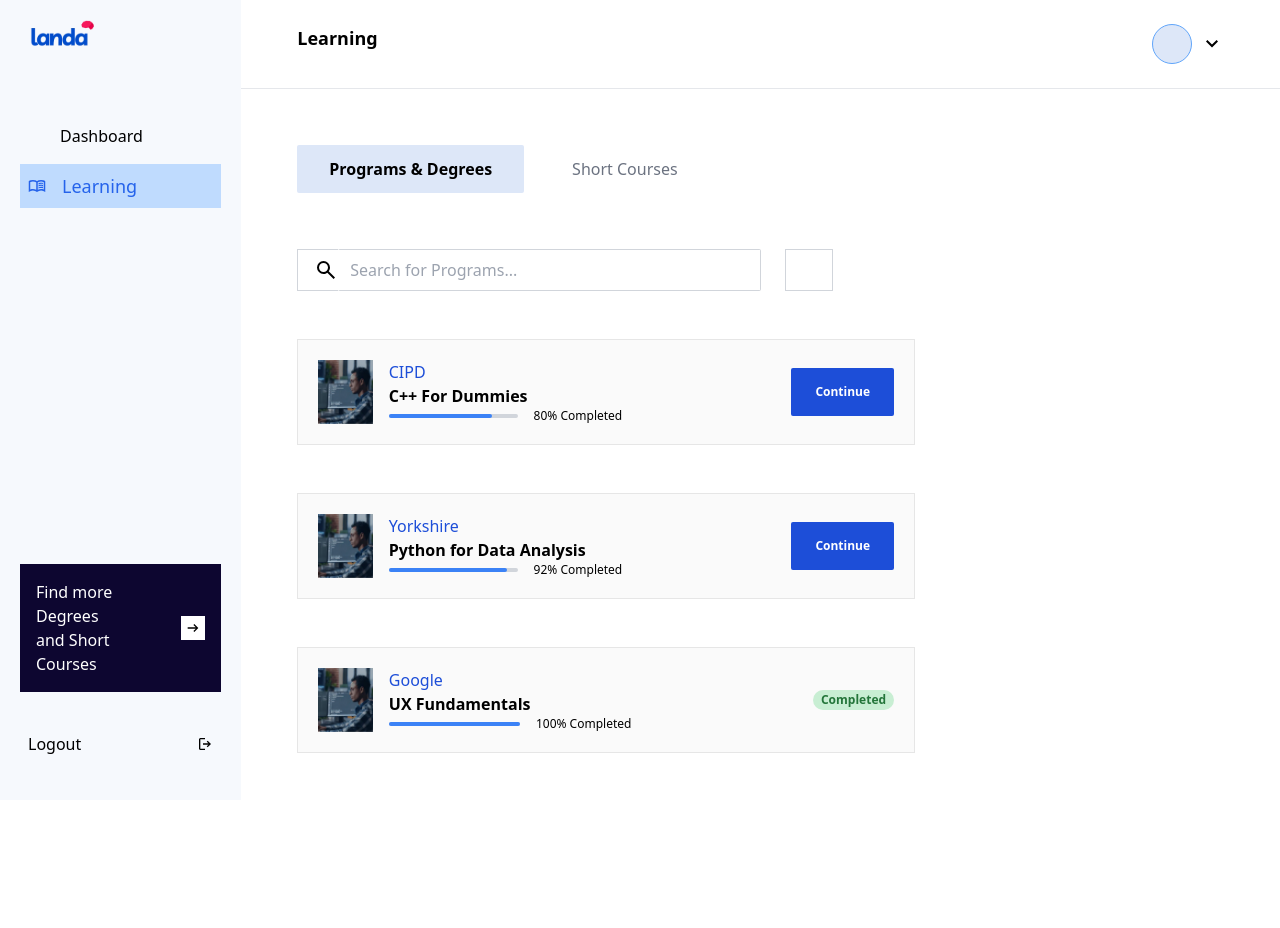
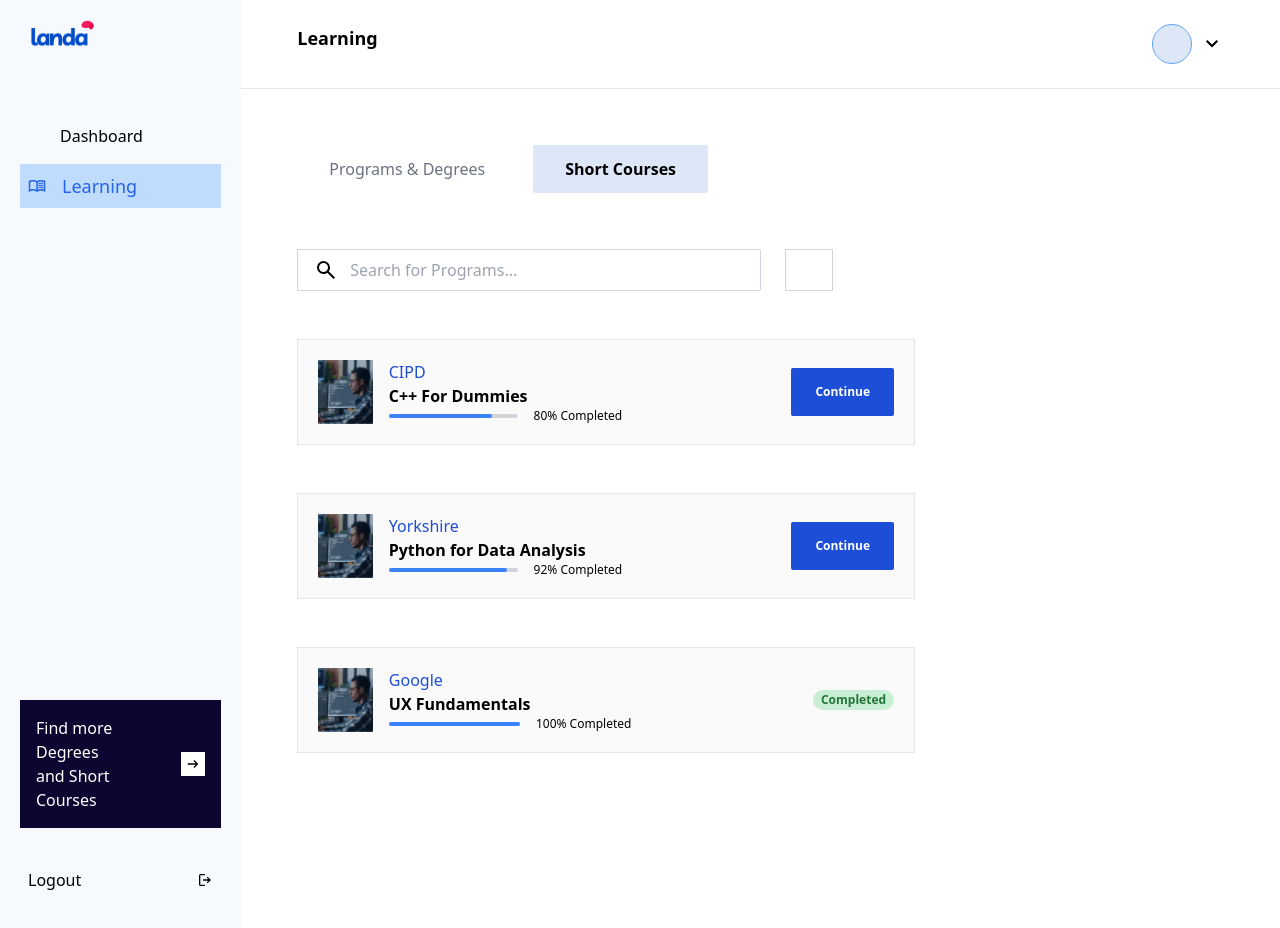
Before and after one commit to NwekeMaxwell/Academia-Dashboard, a Next.js app: page /Courses in a window 1280 px wide. Shown: the top 928 px of the page. Before the commit the page ends 809 px from the top, so only its background shows below. Built offline with nearby package versions, Linux system fonts and the light colour scheme; some icons are missing.

Commit message:
fix: interactive component

```diff
--- a/components/Layout.js
+++ b/components/Layout.js
@@ -3,7 +3,7 @@ import Nav from "@/components/Nav";
 
 export default function Layout({ children }) {
   return (
-    <div className="w-full h-screen flex">
+    <div className="w-full h-full flex">
       <Nav />
       <div className="w-full">
         <Header />
--- a/components/Nav.js
+++ b/components/Nav.js
@@ -12,7 +12,7 @@ export default function () {
         <img src="/landa.svg" alt="" className="w-16 h-8 mx-2.5" />
       </div>
       {/* nav */}
-      <nav className="flex flex-col h-full justify-between">
+      <nav className="flex flex-col h-screen justify-between">
         <div>
           <Link href={"/"} className={inactiveLink}>
             <Icon icon="tabler:layout-dashboard" />
@@ -45,9 +45,3 @@ export default function () {
     </aside>
   );
 }
-/*
-<div className="flex flex-col justify-between">
-
-
-</div>
-*/
--- a/components/UIButtons.js
+++ b/components/UIButtons.js
@@ -1,14 +1,22 @@
 import Link from "next/link";
+import { useRouter } from "next/router";
 
 export default function UIButtons() {
   const inactiveLink = "rounded-sm  font-normal text-gray-500 py-3 px-8";
   const activeLink = "py-3 px-8 rounded-sm navbg2 font-bold text-black";
+
+  const router = useRouter();
+  const { pathname } = router;
+
   return (
     <div className="w-full flex gap-4">
-      <Link href={"/"} className={activeLink}>
+      <Link href={"/"} className={pathname === "/" ? activeLink : inactiveLink}>
         Programs & Degrees
       </Link>
-      <Link href={"/Courses"} className={inactiveLink}>
+      <Link
+        href={"/Courses"}
+        className={pathname === "/Courses" ? activeLink : inactiveLink}
+      >
         Short Courses
       </Link>
     </div>
--- a/pages/index.js
+++ b/pages/index.js
@@ -5,7 +5,6 @@ import UIButtons from "@/components/UIButtons";
 import { ProgramData } from "@/components/Data";
 
 export default function Home() {
-  console.log(ProgramData);
   return (
     <Layout>
       <UIButtons />
```
